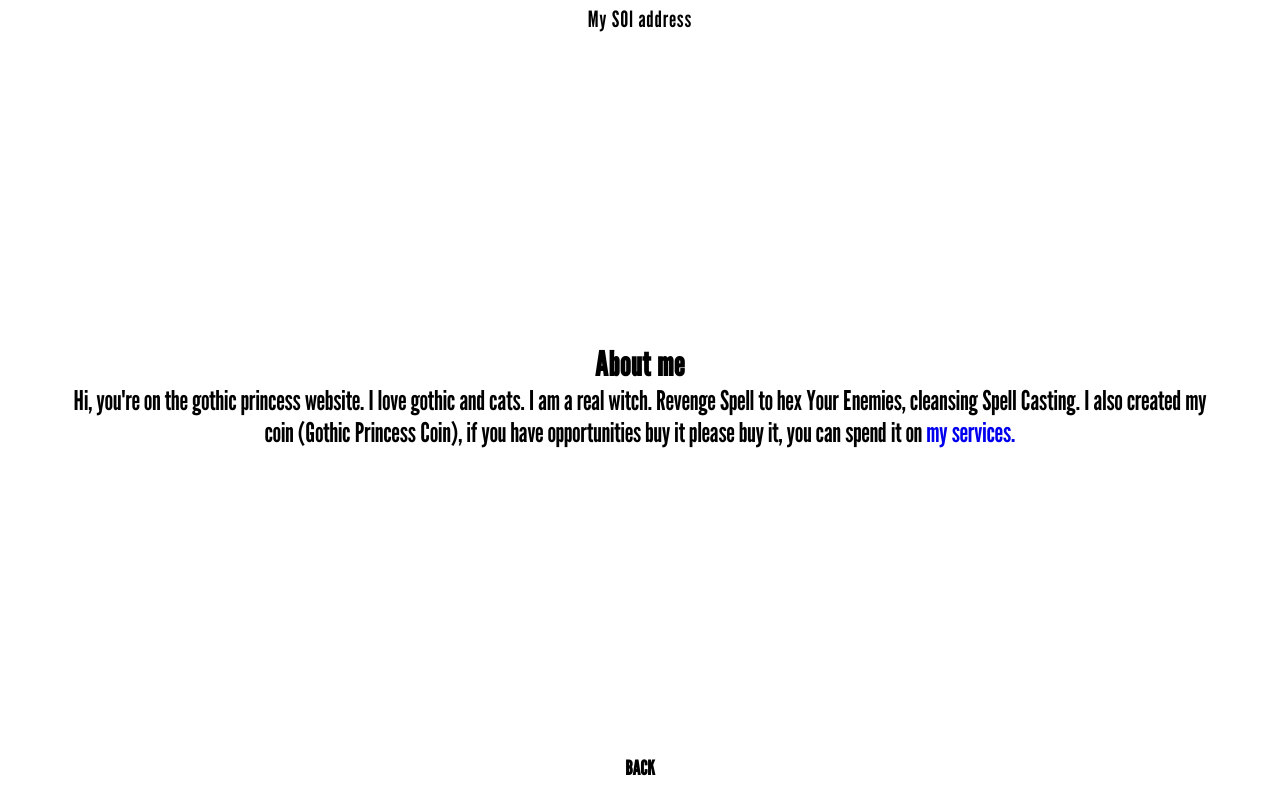
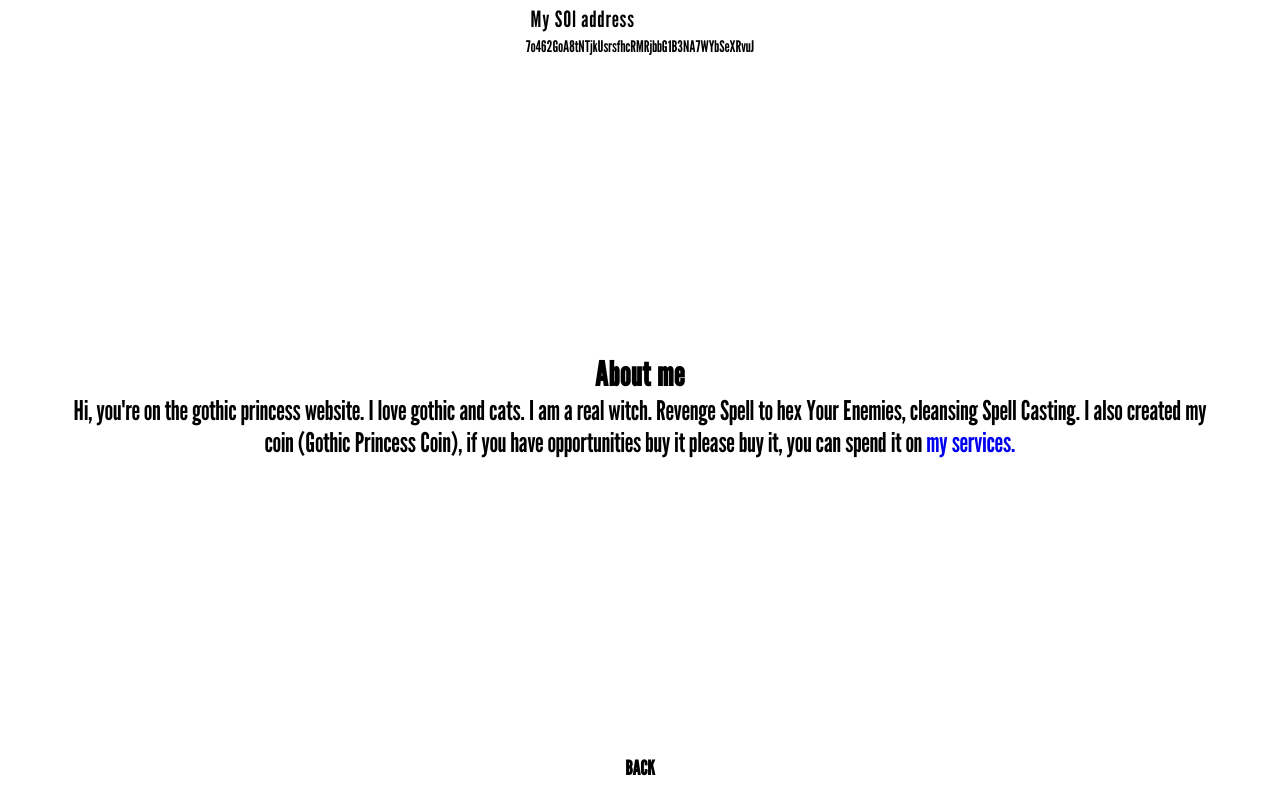
Before and after one commit to gothic-princess/gothic-princess.github.io, a plain HTML site: page about.html in a window 1280 px wide. Drawn offline with nearby package versions, Linux system fonts and the light colour scheme.

Commit message:
Update about.html

```diff
--- a/about.html
+++ b/about.html
@@ -14,6 +14,7 @@
 <body>
     <header>
         <div class="header-info">My SOl address </div>
+        <div>7o462GoA8tNTjkUsrsfhcRMRjbbG1B3NA7WYbSeXRvuJ</div>
     </header>
     <main>
         <h1>About me</h1>
```
